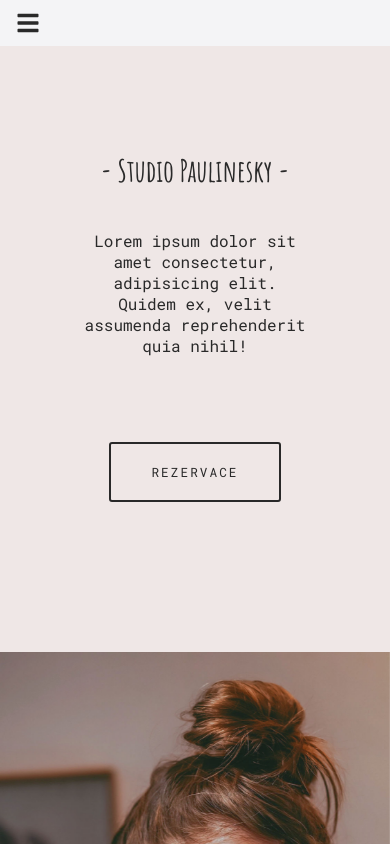
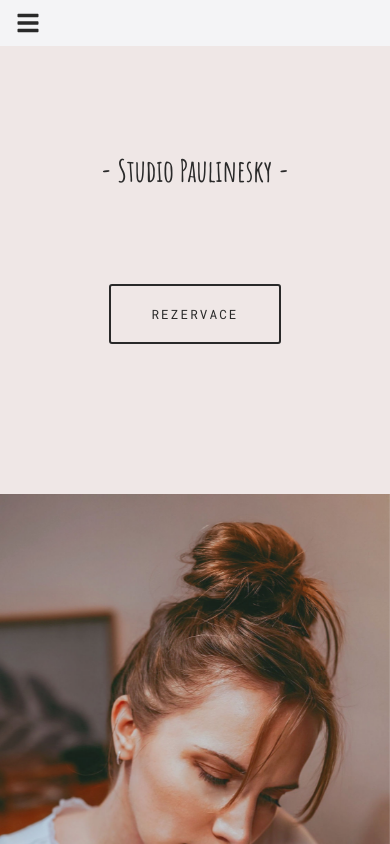
Before and after one commit to Maree13/paulinesky-studio, a React (Create React App) app: page / in a window 390 px wide. Shown: the top 844 px of the page. Built offline with nearby package versions, Linux system fonts and the light colour scheme; a web font is replaced by a local one.

Commit message:
display none paragraf v intro na mobilech

```diff
--- a/src/index.css
+++ b/src/index.css
@@ -516,14 +516,20 @@ h1 {
 
   .intro-text {
     width: 100%;
-    height: 60%;
+    /* height: 60%; */
   }
 
   .intro-background-image {
+    /* display: none; */
     min-height: 100vh;
     min-width: 100%;
     background-position: center;
   }
+
+  .intro-paragraph {
+    display: none;
+  }
+
 }
 
 /* BUTTON RESERVIO */
```
